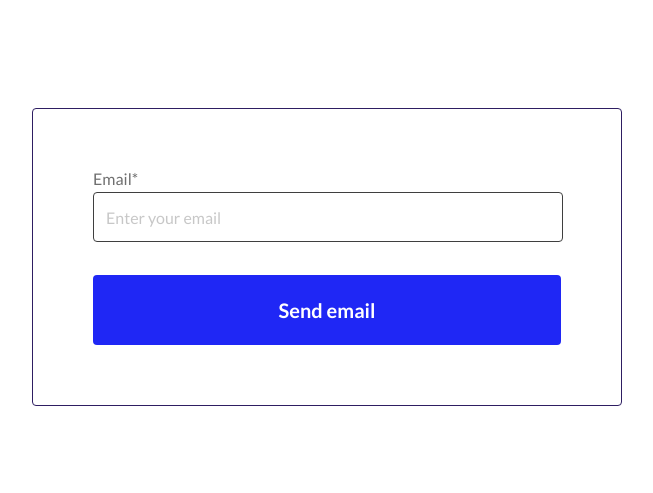
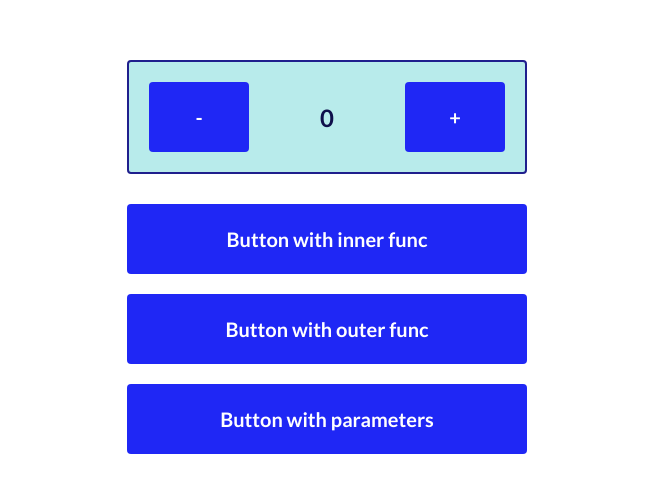
Before and after one commit to s-saratov/React, a React (Vite) app: page / in a window 1280 px wide. Shown: the part 143-636 px from the top of the page, without its empty margins (313-966 px from the left). Built offline with nearby package versions, Linux system fonts and the light colour scheme.

Commit message:
lesson_04 add

```diff
--- a/src/App.jsx
+++ b/src/App.jsx
@@ -7,10 +7,11 @@ import "./App.css";
 // === Lessons ===
 // import Lesson02 from "./lessons/Lesson_02/Lesson_02";
 // import Lesson03 from "./lessons/Lesson_03/Lesson_03";
+import Lesson04 from "./lessons/Lesson_04/Lesson_04";
 
 // === Homeworks ===
 // import Homework02 from "./homeworks/Homework_02/Homework_02";
-import Homework03 from "./homeworks/Homework_03/Homework_03";
+// import Homework03 from "./homeworks/Homework_03/Homework_03";
 
 function App() {
   return (
@@ -23,7 +24,9 @@ function App() {
       {/* <Homework02 /> */}
       {/* --- Topic: Props */}
       {/* <Lesson03 /> */}
-      <Homework03 />
+      {/* <Homework03 /> */}
+      {/* --- Topic: functions, hooks(useState) */}
+      <Lesson04 />
     </div>
   );
 }
--- a/src/components/Button/Button.jsx
+++ b/src/components/Button/Button.jsx
@@ -1,8 +1,8 @@
 import "./styles.css";
 
-function Button({ name = "SEND", type }) {
+function Button({ name = "SEND", type, onClick }) {
   return (
-    <button className="main-button" type={type}>
+    <button className="main-button" type={type} onClick={onClick}>
       {name}
     </button>
   );
--- /dev/null
+++ b/src/components/Counter/Counter.jsx
@@ -0,0 +1,49 @@
+import Button from "../Button/Button";
+import "./styles.css";
+
+// 1-й шаг - импорт хука useState из React
+import { useState } from "react";
+
+function Counter() {
+
+  // 2-й шаг - вызываем хук useState и передаём в вызов (в круглые скобки) начальное состояние (initialState)
+
+  // При вызвове хук useState возвращает массив из двух элементов
+  // 1-й элемент - значение состояния (актуальное)
+  // 2-й элемент - функция, которая может изменять значение состояния
+  // const counterStateAr = useState(2);
+  // const [counter, setCounter] = counterStateAr; // деструктуризация массива хука
+  // console.log(counterStateAr); // [0, null]
+
+  // Для упрощения делаем деструктуризацию
+  const [counter, setCounter] = useState(0);
+
+  // 3-й шаг - создаём функции, которые будут менять состояние
+  const onPlusClick = () => {
+
+    // 1-й вариант использования функции изменения состояния - передача новго значения в вызов функции
+    // setCounter(45);
+
+    // 2-й вариант - передача в вызов setCounter функции callback, если новое значение должно быть вычислено на основе предыдущего
+    // Из функции необходимо вернуть новое значение состояния
+    setCounter((prevState) => prevState + 1);
+  };
+
+  const onMinusClick = () => {
+    setCounter((prevValue) => prevValue - 1);
+  };
+
+  return (
+    <div className="counter-wrapper">
+      <div className="button-wrapper">
+        <Button name="-" type="button" onClick={onMinusClick} />
+      </div>
+      <div className="result-container">{counter}</div>
+      <div className="button-wrapper">
+        <Button name="+" type="button" onClick={onPlusClick} />
+      </div>
+    </div>
+  );
+}
+
+export default Counter;
--- /dev/null
+++ b/src/components/Counter/styles.css
@@ -0,0 +1,21 @@
+.counter-wrapper {
+    display: flex;
+    align-items: center;
+    justify-content: space-between;
+    gap: 20px;
+    min-width: 400px;
+    padding: 20px;
+    background-color: rgb(184, 235, 235);
+    border: 2px solid rgb(31, 31, 141);
+    border-radius: 4px;
+}
+
+.button-wrapper {
+    width: 100px;
+}
+
+.result-container {
+    font-size: 24px;
+    font-weight: bold;
+    color: rgb(15, 15, 75);
+}
--- /dev/null
+++ b/src/lessons/Lesson_04/Lesson_04.jsx
@@ -0,0 +1,45 @@
+import "./styles.css";
+import Button from "../../components/Button/Button";
+import Counter from "../../components/Counter/Counter";
+
+function Lesson04() {
+  const showMessage = () => {
+    alert("Func outer click");
+  };
+
+  const showCustomMessage = (name) => {
+    alert(`Function outer click - ${name}`);
+  };
+
+  return (
+    <div className="lesson04-wrapper">
+      <Counter />
+      <div className="buttons-container">
+        {/* Пример № 1 - создание функции внутри вызова функции (анонимная функция) */}
+        <Button
+          name="Button with inner func"
+          type="button"
+          onClick={() => {
+            alert("Fuction inner");
+          }}
+        />
+        {/* Пример № 2 - создание функции вне кнопки и передача названия функции в prop */}
+        <Button
+          name="Button with outer func"
+          type="button"
+          onClick={showMessage}
+        />
+        {/* Пример № 3 - создание функции с параметрами вне кнопки */}
+        <Button
+          name="Button with parameters"
+          type="button"
+          onClick={() => {
+            showCustomMessage("Bob");
+          }}
+        />
+      </div>
+    </div>
+  );
+}
+
+export default Lesson04;
--- /dev/null
+++ b/src/lessons/Lesson_04/styles.css
@@ -0,0 +1,15 @@
+.lesson04-wrapper {
+    display: flex;
+    flex-direction: column;
+    align-items: center;
+    justify-content: center;
+    gap: 30px;
+    flex: 1;
+  }
+
+.buttons-container {
+    display: flex;
+    flex-direction: column;
+    gap: 20px;
+    width: 400px;
+}
```
